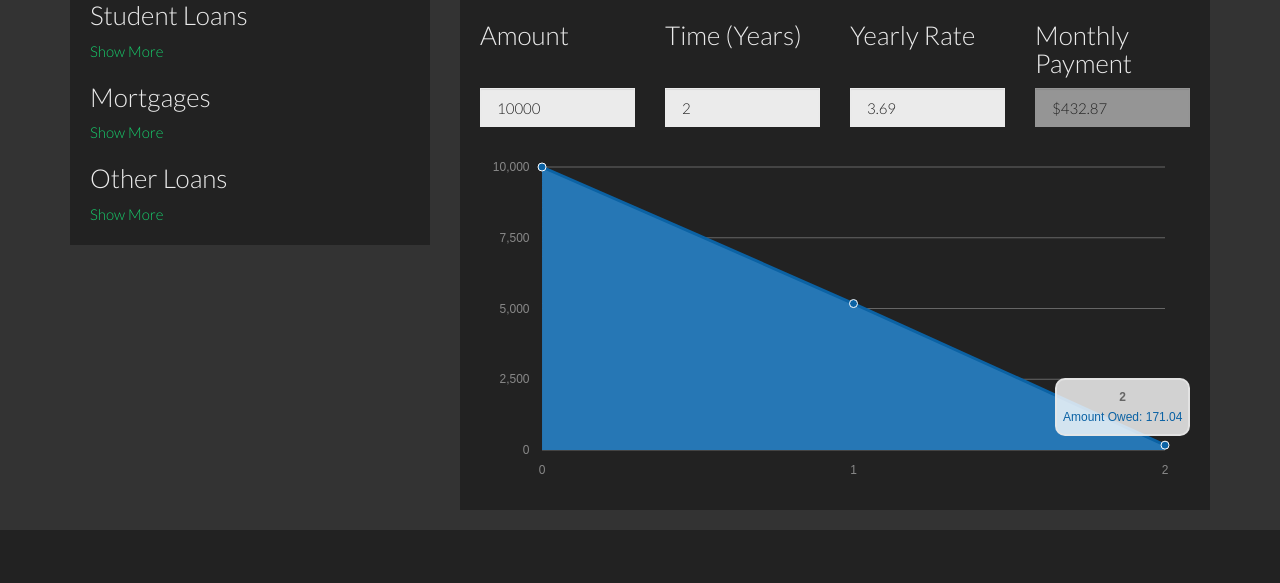
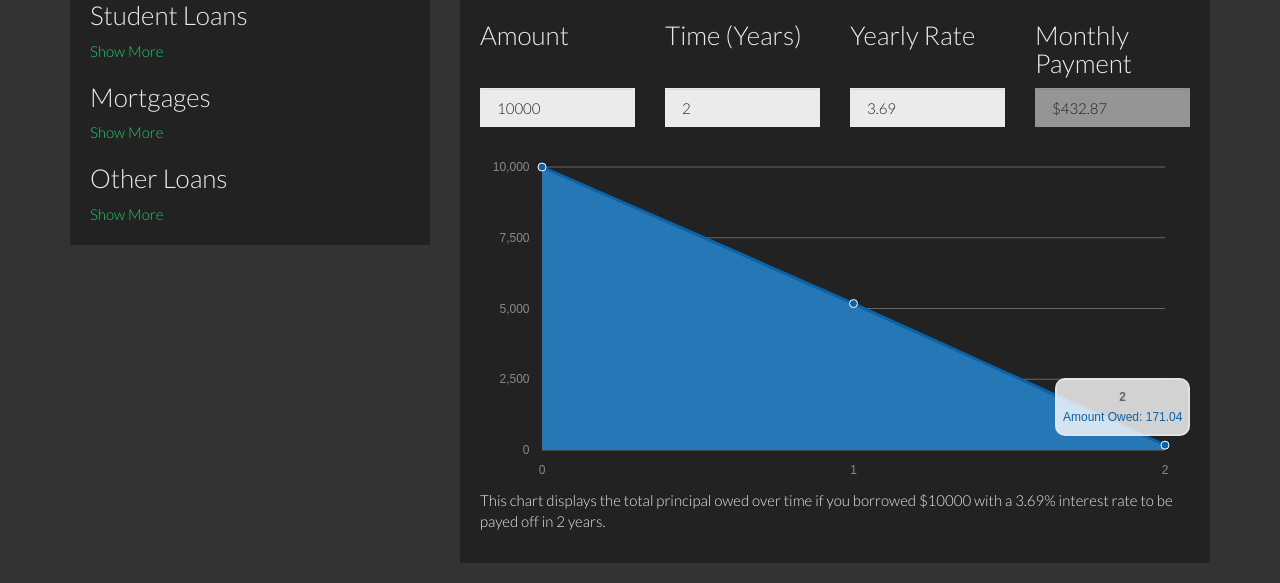
Before and after one commit to RaikesCohort2013/code-one-2015, a Django app: page /debts/ in a window 1280 px wide. Shown: the part 274-857 px from the top of the page. Before the commit the page ends 804 px from the top, so only its background shows below. Run offline with Django 3.2, Linux system fonts and the light colour scheme; some libraries are stand-ins or nearby versions.

Commit message:
added caption to debt graph

```diff
--- a/web/templates/pages/debts.html
+++ b/web/templates/pages/debts.html
@@ -89,6 +89,7 @@
                          parseTime: false,
                          continuousLine: false}">
                     </div>
+                    <p>This chart displays the total principal owed over time if you borrowed $<span data-bind="text: amount"></span> with a <span data-bind="text: rate"></span>% interest rate to be payed off in <span data-bind="text: period"></span> years.</p>
                 </form>
             </div>
         </div>
```
